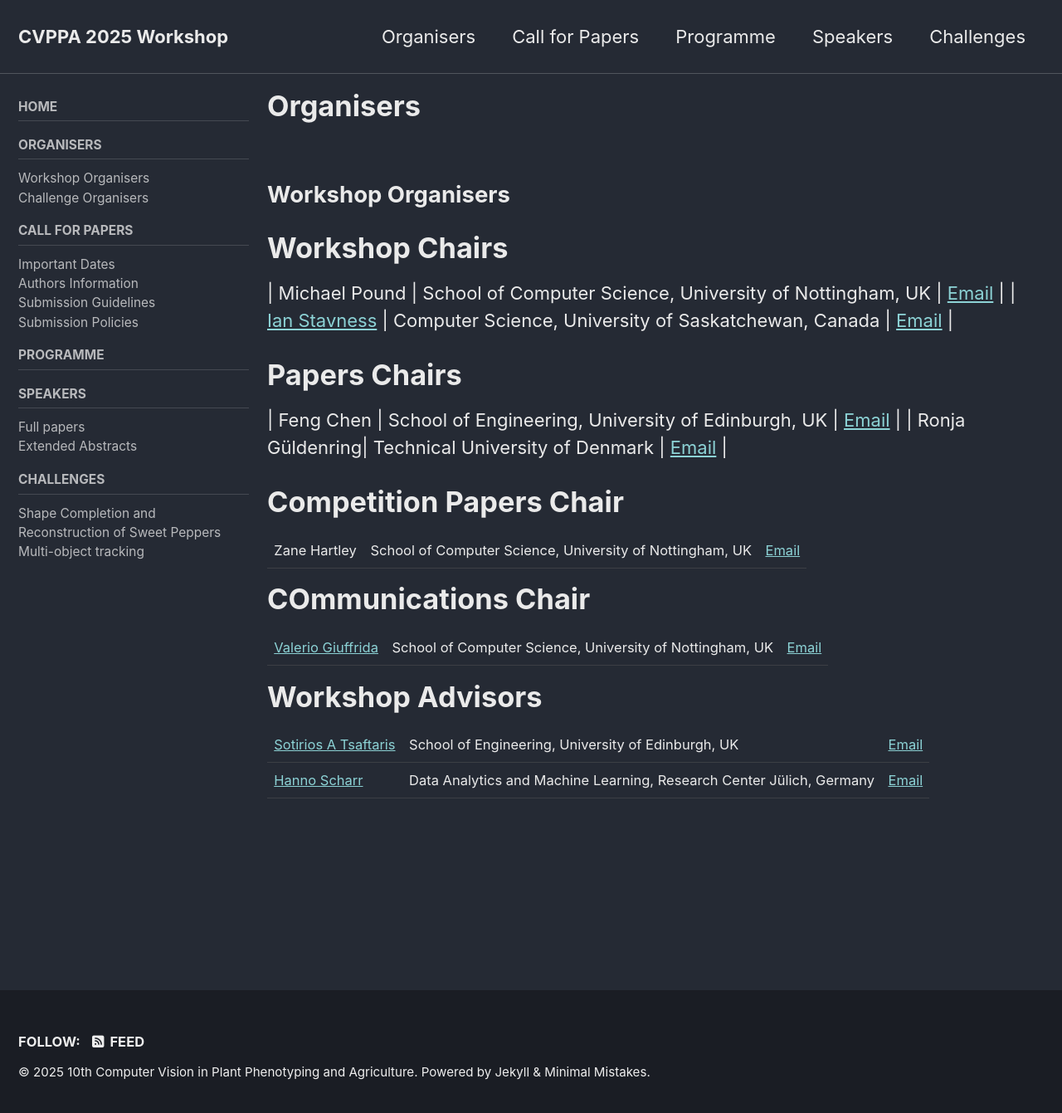
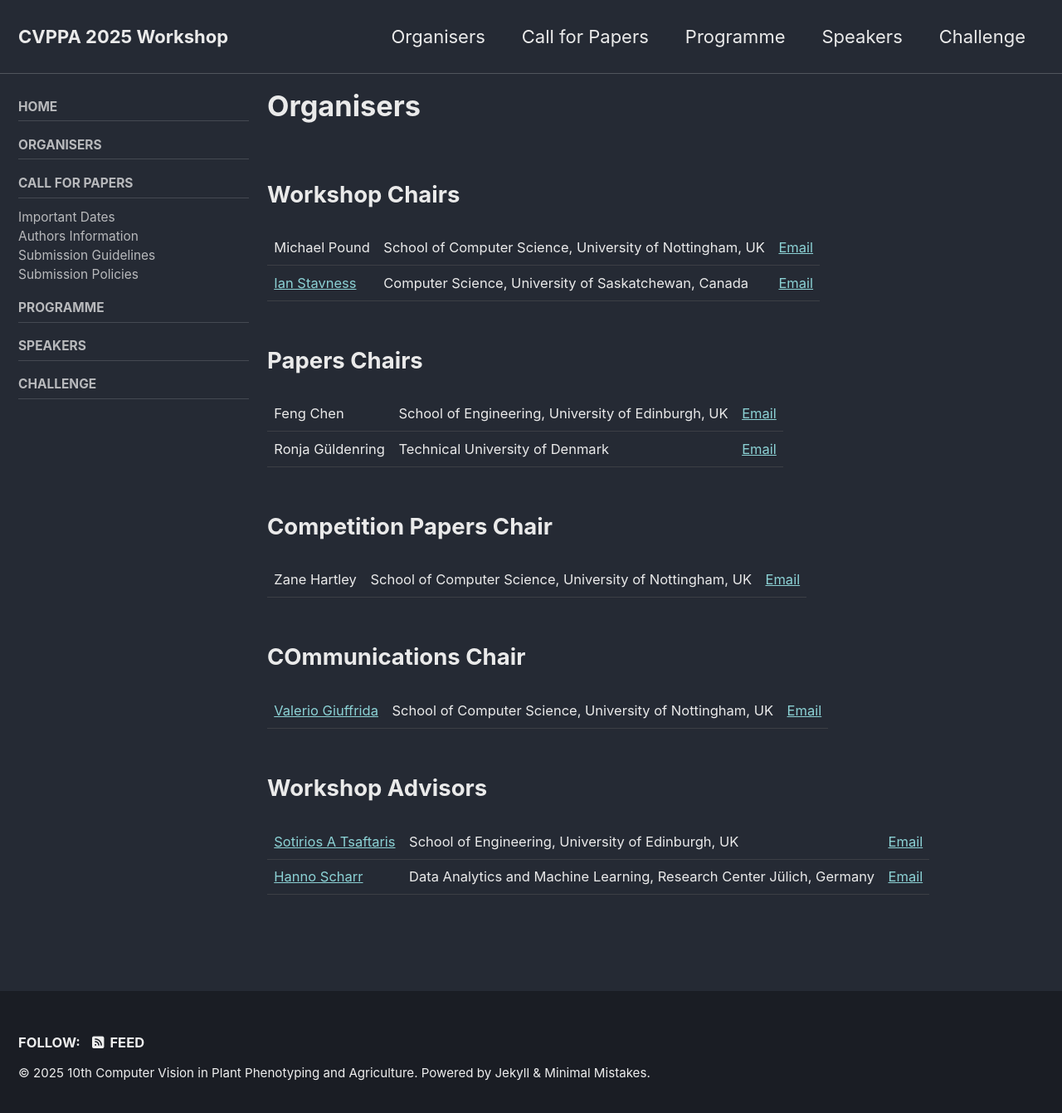
Before and after one commit to cvppa2025/cvppa2025.github.io, a Jekyll site: the page built from _pages/organisers.md, in a window 1280 px wide and 1348 px high. Shown: the top 1341 px of the window at 83% size. Built offline with Jekyll 4.4.1, drawn with Linux system fonts in a browser that asks for light colours; cached includes are drawn as plain includes.

Commit message:
fixed organisers page and nav

```diff
--- a/_data/navigation.yml
+++ b/_data/navigation.yml
@@ -8,22 +8,23 @@ main:
     url: /programme/
   - title: "Speakers"
     url: /speakers/
-  - title: "Challenges"
-    url: /challenges/
+  - title: "Challenge"
+    url: /challenge/
 
 sidebar:
   - title: "Home"
     url: "/"
   - title: "Organisers"
     url: /organisers/
-    children:
-      - title: "Workshop Organisers"
-        url: /organisers/#workshop-organisers
-      - title: "Challenge Organisers"
-        url: /organisers/#challenge-organisers
+    # children:
+    #   - title: "Workshop Organisers"
+    #     url: /organisers/#workshop-organisers
+    #   - title: "Challenge Organisers"
+    #     url: /organisers/#challenge-organisers
   - title: "Call for Papers"
     url: /cfp/
     children:
+
       - title: Important Dates
         url: /cfp/#important-dates
       - title: Authors Information
@@ -45,15 +46,16 @@ sidebar:
     #     url: /speakers/#michael-gomez-selvaraj
   # - title: "Proceedings"
   #   url: /proceedings/
-    children:
-      - title: Full papers
-        url: /proceedings/#full-papers
-      - title: Extended Abstracts
-        url: /proceedings/#extended-abstracts
-  - title: "Challenges"
-    url: /challenges/
-    children:
-      - title: Shape Completion and Reconstruction of Sweet Peppers
-        url: /challenges/#shape-completion-and-reconstruction-of-sweet-peppers-challenge
-      - title: Multi-object tracking
-        url: /challenges/#multi-object-tracking-of-sweet-peppers-challenge00477
+      # children:
+      #   - title: Full papers
+      #     url: /proceedings/#full-papers
+      #   - title: Extended Abstracts
+      #     url: /proceedings/#extended-abstracts
+
+  - title: "Challenge"
+    url: /challenge/
+    # children:
+    #   - title: Shape Completion and Reconstruction of Sweet Peppers
+    #     url: /challenges/#shape-completion-and-reconstruction-of-sweet-peppers-challenge
+    #   - title: Multi-object tracking
+    #     url: /challenges/#multi-object-tracking-of-sweet-peppers-challenge00477
--- a/_pages/challenges.md
+++ b/_pages/challenges.md
@@ -1,7 +1,7 @@
 ---
 layout: single
-title: Challenges
-permalink: /challenges/
+title: Challenge
+permalink: /challenge/
 sidebar:
     nav: "sidebar"
 ---
--- a/_pages/organisers.md
+++ b/_pages/organisers.md
@@ -6,25 +6,25 @@ sidebar:
     nav: "sidebar"
 ---
 
-## Workshop Organisers
+## Workshop Chairs
 
-# Workshop Chairs
 | Michael Pound | School of Computer Science, University of Nottingham, UK | [Email](mailto:michael.pound@nottingham.ac.uk) |
 | [Ian Stavness](https://www.cs.usask.ca/faculty/stavness/) | Computer Science, University of Saskatchewan, Canada | [Email](mailto:ian.stavness@usask.ca) |
 
-# Papers Chairs
+## Papers Chairs
+
 | Feng Chen | School of Engineering, University of Edinburgh, UK | [Email](mailto:feng.chen@ed.ac.uk) |
 | Ronja Güldenring| Technical University of Denmark | [Email](mailto:ronjag@dtu.dk) |
 
-# Competition Papers Chair
+## Competition Papers Chair
 
 | Zane Hartley | School of Computer Science, University of Nottingham, UK | [Email](mailto:zane.hartley@nottingham.ac.uk) |
 
-# COmmunications Chair
+## COmmunications Chair
 
 | [Valerio Giuffrida](http://www.valeriogiuffrida.academy) | School of Computer Science, University of Nottingham, UK  | [Email](mailto:valerio.giuffrida@nottingham.ac.uk) |
 
-# Workshop Advisors
+## Workshop Advisors
 
 | [Sotirios A Tsaftaris](https://vios.science/) | School of Engineering, University of Edinburgh, UK | [Email](mailto:s.tsaftaris@ed.ac.uk) |
 | [Hanno Scharr](https://www.fz-juelich.de/profile/scharr_h) | Data Analytics and Machine Learning, Research Center Jülich, Germany| [Email](mailto:h.scharr@fz-juelich.de) |
```
